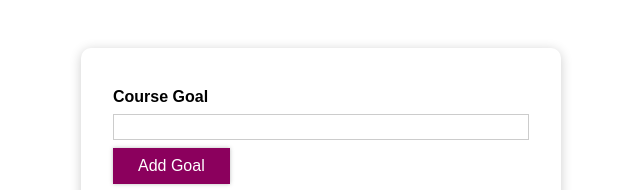
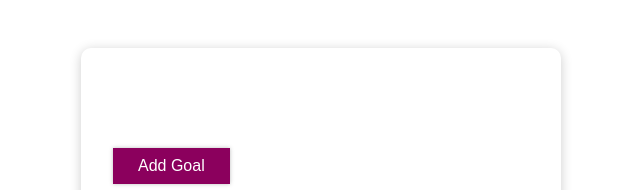
Before and after one commit to devBayo/react-complete-guide, a React (Create React App) app: page / in a window 1280 px wide. Shown: the top 190 px of the page, without its empty margins (319-959 px from the left). Built offline with nearby package versions, Linux system fonts and the light colour scheme.

Commit message:
setting dynamic inline styles

```diff
--- a/src/components/CourseGoals/CourseInput/CourseInput.js
+++ b/src/components/CourseGoals/CourseInput/CourseInput.js
@@ -24,8 +24,17 @@ const CourseInput = props => {
   return (
     <form onSubmit={formSubmitHandler}>
       <div className="form-control">
-        <label style={{ color: !isValid ? 'red' : 'black' }}>Course Goal</label>
-        <input type="text" onChange={goalInputChangeHandler} />
+        <label style={{ color: !isValid ? 'salmon' : 'transparent' }}>
+          Course Goal
+        </label>
+        <input
+          type="text"
+          style={{
+            backgroundColor: !isValid ? 'salmon' : 'transparent',
+            borderColor: !isValid ? 'salmon' : 'transparent',
+          }}
+          onChange={goalInputChangeHandler}
+        />
       </div>
       <Button type="submit">Add Goal</Button>
     </form>
```
